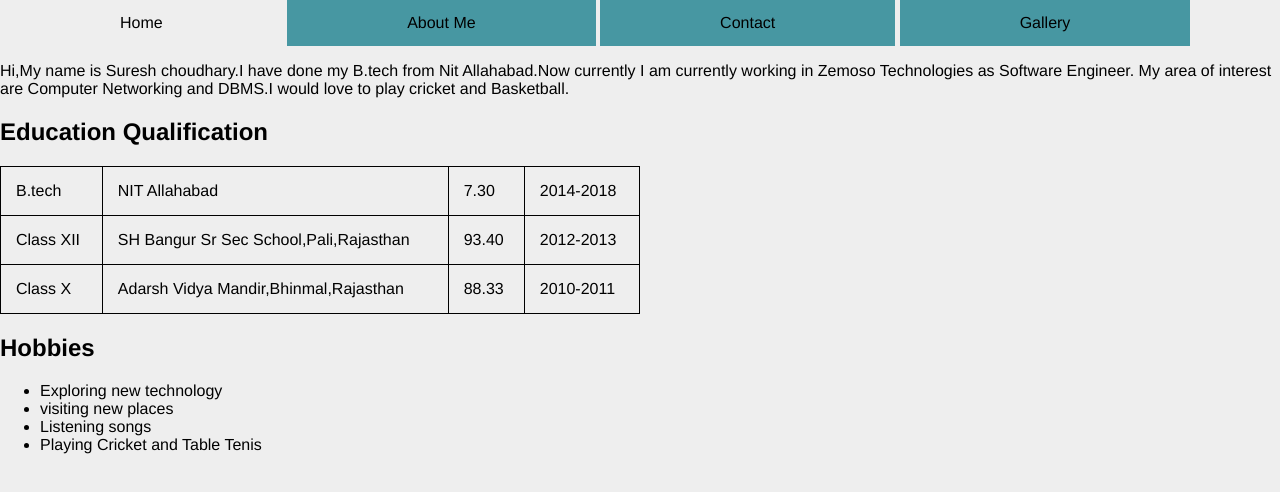
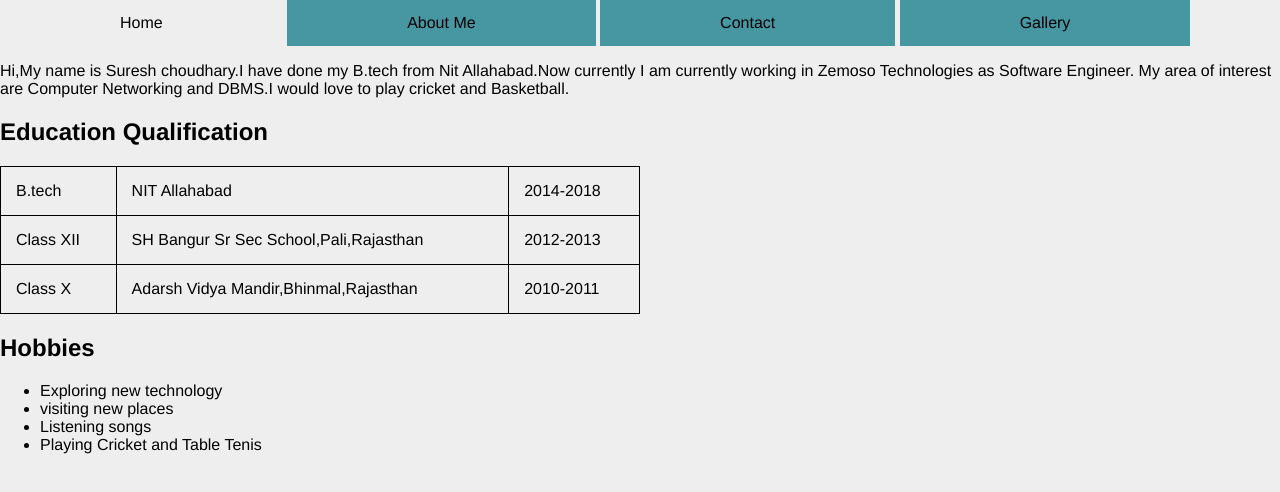
Before and after one commit to sirvisuresh/sirvisuresh.github.io, a plain HTML site: page aboutme.html in a window 1280 px wide. Drawn offline with Linux system fonts and the light colour scheme.

Commit message:
Modified

```diff
--- a/aboutme.html
+++ b/aboutme.html
@@ -18,19 +18,16 @@
         	<tr>
         		<td>B.tech</td>
         		<td>NIT Allahabad</td>
-        		<td>7.30</td>
         		<td>2014-2018</td>
         	</tr>
         	<tr>
         		<td>Class XII</td>
         		<td>SH Bangur Sr Sec School,Pali,Rajasthan</td>
-        		<td>93.40</td>
         		<td>2012-2013</td>
         	</tr>
         	<tr>
         		<td>Class X</td>
         		<td>Adarsh Vidya Mandir,Bhinmal,Rajasthan</td>
-        		<td>88.33</td>
         		<td>2010-2011</td>
         	</tr>
         </table>
```
